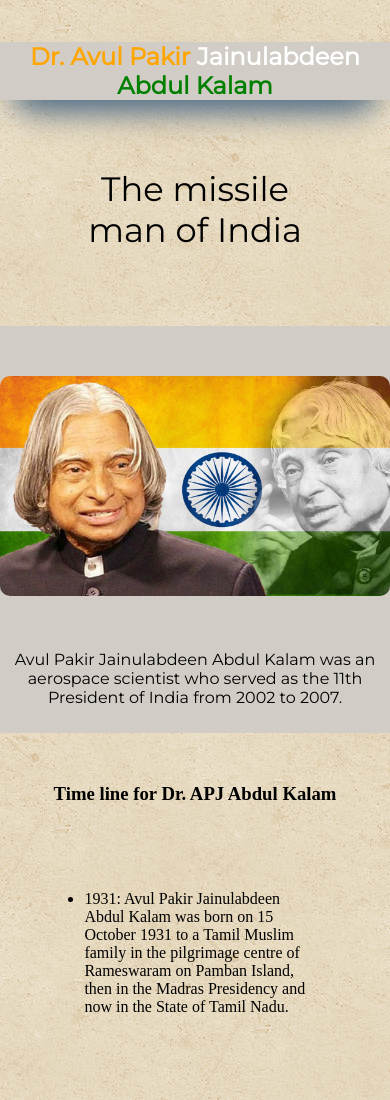
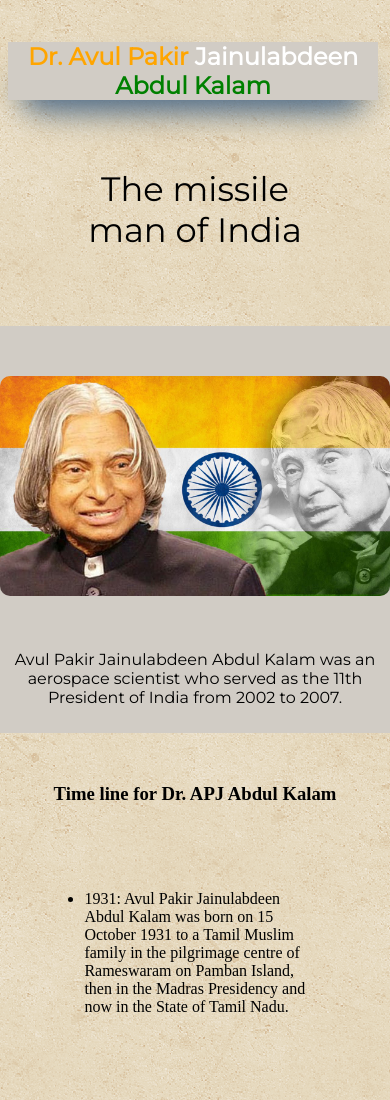
Before and after one commit to anandhakrishnanm/Dr.KalamTributePage, a plain HTML site: page index.html in a window 390 px wide. Shown: the top 1100 px of the page. Drawn offline with Linux system fonts and the light colour scheme.

Commit message:
Update style.css

```diff
--- a/style.css
+++ b/style.css
@@ -83,8 +83,8 @@ a:hover{
 
     }
     #title{
-        width: 100%;
-        margin: 5vh 0 5vh 0;
+        width: 95%;
+        margin: 5vh 2.5vw 5vh 2vw;
         padding: 0vh;
 
     }
```
